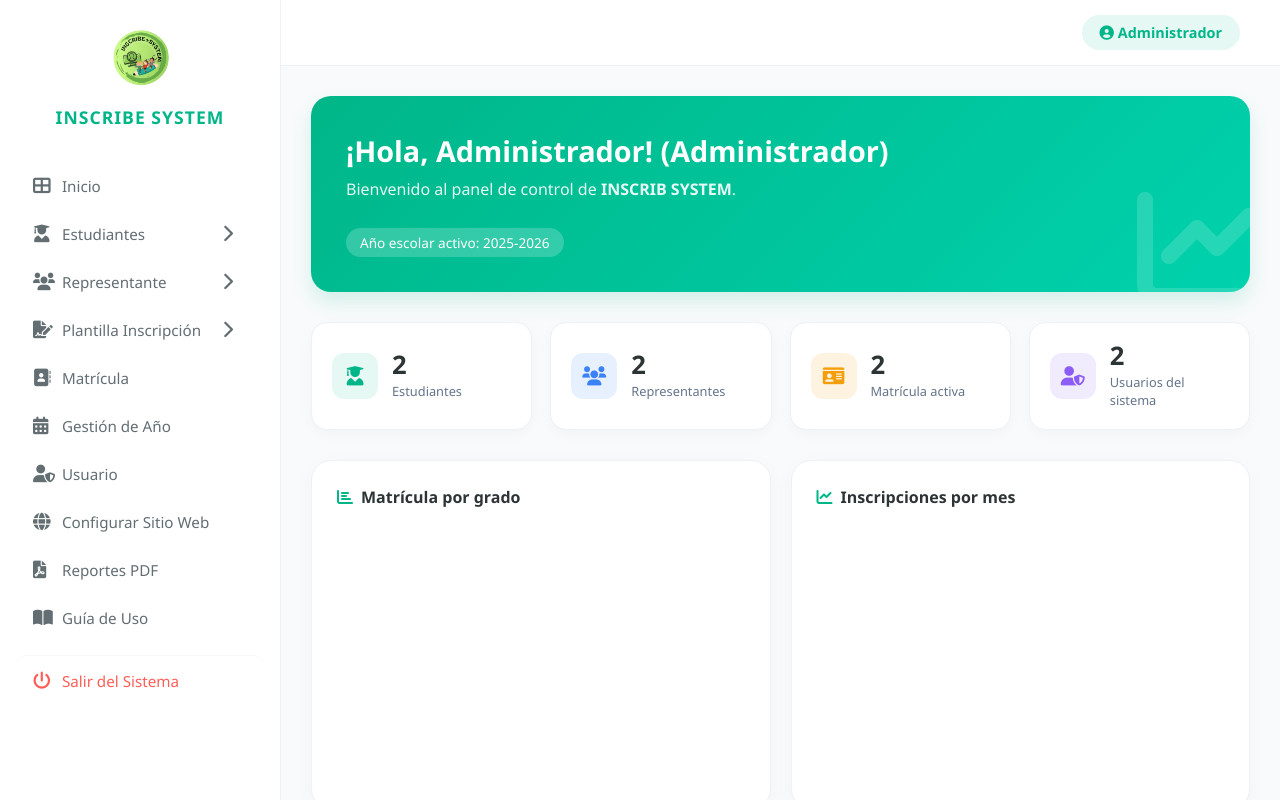
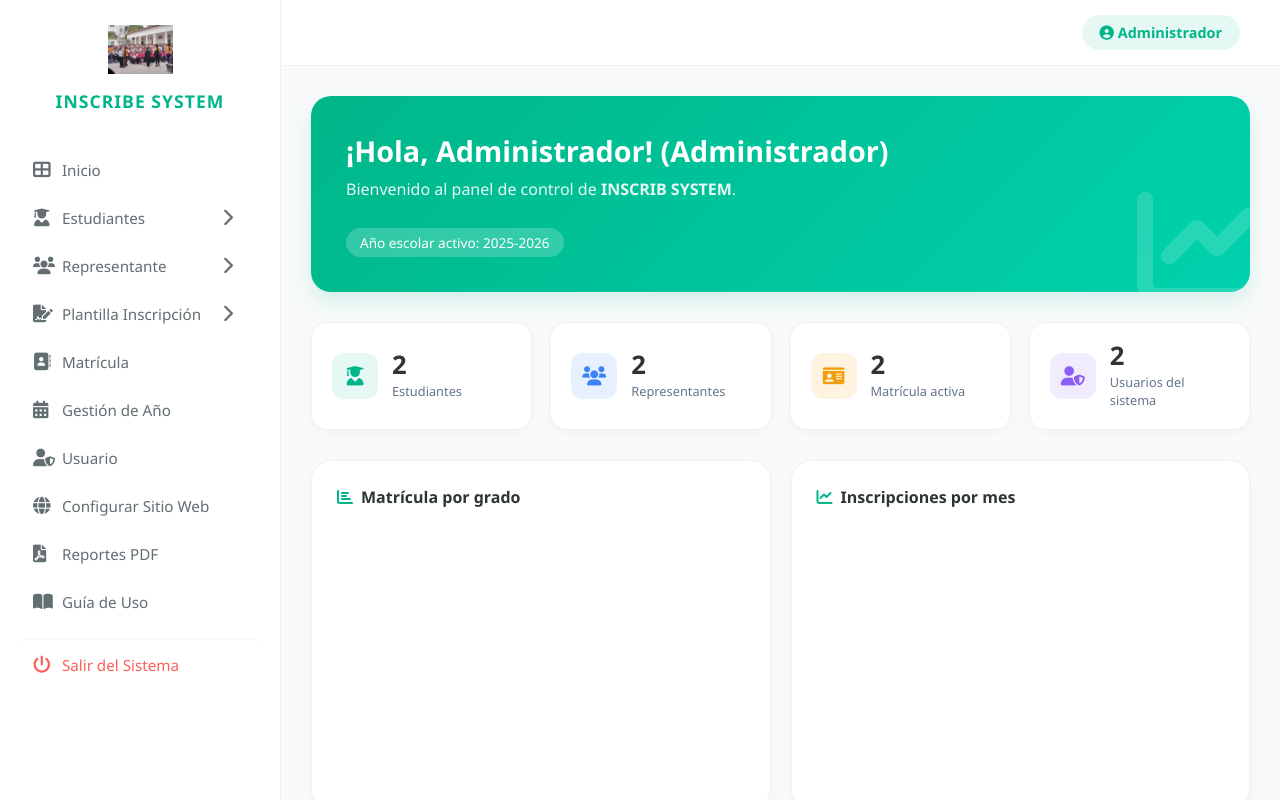
Before and after one commit to sghost778/inscrib-system, a Flask app: page /menu in a window 1280 px wide. Run offline with Flask 3, Linux system fonts and the light colour scheme; the visitor is signed in with stand-in values (Sample User, id 1); data comes from the database, SQL or seed files in the repository; data that the repository does not hold is empty.

Commit message:
Escudo de la escuela como logo en el panel admin (login, menu y paginas internas)

```diff
--- a/backend_inscribe/templates/estudiantes_consulta.html
+++ b/backend_inscribe/templates/estudiantes_consulta.html
@@ -28,7 +28,7 @@
     <meta name="apple-mobile-web-app-status-bar-style" content="black-translucent">
 
 
-    <link rel="apple-touch-icon" href="{{ url_for('static', filename='logo.png') }}">
+    <link rel="apple-touch-icon" href="{{ url_for('static', filename='escudo.jpg') }}">
 
 
 
--- a/backend_inscribe/templates/estudiantes_listado.html
+++ b/backend_inscribe/templates/estudiantes_listado.html
@@ -31,7 +31,7 @@
     <meta name="apple-mobile-web-app-status-bar-style" content="black-translucent">
 
 
-    <link rel="apple-touch-icon" href="{{ url_for('static', filename='logo.png') }}">
+    <link rel="apple-touch-icon" href="{{ url_for('static', filename='escudo.jpg') }}">
 
 
     <style>
--- a/backend_inscribe/templates/estudiantes_registro.html
+++ b/backend_inscribe/templates/estudiantes_registro.html
@@ -31,7 +31,7 @@
     <meta name="apple-mobile-web-app-status-bar-style" content="black-translucent">
 
 
-    <link rel="apple-touch-icon" href="{{ url_for('static', filename='logo.png') }}">
+    <link rel="apple-touch-icon" href="{{ url_for('static', filename='escudo.jpg') }}">
 
 
 
--- a/backend_inscribe/templates/gestion_ano.html
+++ b/backend_inscribe/templates/gestion_ano.html
@@ -31,7 +31,7 @@
     <meta name="apple-mobile-web-app-status-bar-style" content="black-translucent">
 
 
-    <link rel="apple-touch-icon" href="{{ url_for('static', filename='logo.png') }}">
+    <link rel="apple-touch-icon" href="{{ url_for('static', filename='escudo.jpg') }}">
 
 
 
--- a/backend_inscribe/templates/inicio_contenido.html
+++ b/backend_inscribe/templates/inicio_contenido.html
@@ -9,7 +9,7 @@
     <meta name="theme-color" content="#00b689">
     <meta name="apple-mobile-web-app-capable" content="yes">
     <meta name="apple-mobile-web-app-status-bar-style" content="black-translucent">
-    <link rel="apple-touch-icon" href="{{ url_for('static', filename='logo.png') }}">
+    <link rel="apple-touch-icon" href="{{ url_for('static', filename='escudo.jpg') }}">
     <script src="https://cdn.jsdelivr.net/npm/chart.js@4.4.1/dist/chart.umd.min.js"></script>
     <style>
         :root {
--- a/backend_inscribe/templates/login.html
+++ b/backend_inscribe/templates/login.html
@@ -22,7 +22,7 @@
 
 
 
-    <link rel="icon" href="{{ url_for('static', filename='logo.png') }}" type="image/png">
+    <link rel="icon" href="{{ url_for('static', filename='escudo.jpg') }}" type="image/jpeg">
 
 
     <link rel="stylesheet" href="https://cdnjs.cloudflare.com/ajax/libs/font-awesome/6.0.0/css/all.min.css">
@@ -499,7 +499,7 @@
     <div class="login-card">
 
 
-        <img src="{{ url_for('static', filename='logo.png') }}" alt="Logo"
+        <img src="{{ url_for('static', filename='escudo.jpg') }}" alt="Logo"
 
 
             class="logo-img">
--- a/backend_inscribe/templates/matricula.html
+++ b/backend_inscribe/templates/matricula.html
@@ -31,7 +31,7 @@
     <meta name="apple-mobile-web-app-status-bar-style" content="black-translucent">
 
 
-    <link rel="apple-touch-icon" href="{{ url_for('static', filename='logo.png') }}">
+    <link rel="apple-touch-icon" href="{{ url_for('static', filename='escudo.jpg') }}">
 
 
 
--- a/backend_inscribe/templates/menu.html
+++ b/backend_inscribe/templates/menu.html
@@ -19,7 +19,7 @@
     <title>INSCRIBE SYSTEM</title>
 
 
-    <link rel="icon" href="{{ url_for('static', filename='logo.png') }}" type="image/png">
+    <link rel="icon" href="{{ url_for('static', filename='escudo.jpg') }}" type="image/jpeg">
 
 
     <link rel="stylesheet" href="https://cdnjs.cloudflare.com/ajax/libs/font-awesome/6.0.0/css/all.min.css">
@@ -37,7 +37,7 @@
     <meta name="apple-mobile-web-app-status-bar-style" content="black-translucent">
 
 
-    <link rel="apple-touch-icon" href="{{ url_for('static', filename='logo.png') }}">
+    <link rel="apple-touch-icon" href="{{ url_for('static', filename='escudo.jpg') }}">
 
 
 
@@ -907,7 +907,7 @@
         <div class="sidebar-header">
 
 
-            <img src="{{ url_for('static', filename='logo.png') }}" alt="Logo">
+            <img src="{{ url_for('static', filename='escudo.jpg') }}" alt="Logo">
 
 
             <h3>INSCRIBE SYSTEM</h3>
--- a/backend_inscribe/templates/plantilla_nueva.html
+++ b/backend_inscribe/templates/plantilla_nueva.html
@@ -31,7 +31,7 @@
     <meta name="apple-mobile-web-app-status-bar-style" content="black-translucent">
 
 
-    <link rel="apple-touch-icon" href="{{ url_for('static', filename='logo.png') }}">
+    <link rel="apple-touch-icon" href="{{ url_for('static', filename='escudo.jpg') }}">
 
 
 
--- a/backend_inscribe/templates/plantillas_guardadas.html
+++ b/backend_inscribe/templates/plantillas_guardadas.html
@@ -31,7 +31,7 @@
     <meta name="apple-mobile-web-app-status-bar-style" content="black-translucent">
 
 
-    <link rel="apple-touch-icon" href="{{ url_for('static', filename='logo.png') }}">
+    <link rel="apple-touch-icon" href="{{ url_for('static', filename='escudo.jpg') }}">
 
 
 
--- a/backend_inscribe/templates/recuperar.html
+++ b/backend_inscribe/templates/recuperar.html
@@ -22,7 +22,7 @@
 
 
 
-    <link rel="icon" href="{{ url_for('static', filename='logo.png') }}" type="image/png">
+    <link rel="icon" href="{{ url_for('static', filename='escudo.jpg') }}" type="image/jpeg">
 
 
 
@@ -43,7 +43,7 @@
     <meta name="apple-mobile-web-app-status-bar-style" content="black-translucent">
 
 
-    <link rel="apple-touch-icon" href="{{ url_for('static', filename='logo.png') }}">
+    <link rel="apple-touch-icon" href="{{ url_for('static', filename='escudo.jpg') }}">
 
 
 
@@ -724,7 +724,7 @@
     <div class="container">
 
 
-        <img src="{{ url_for('static', filename='logo.png') }}" alt="Logo" class="logo-img">
+        <img src="{{ url_for('static', filename='escudo.jpg') }}" alt="Logo" class="logo-img">
 
 
         <div class="brand-name">INSCRIBE SYSTEM</div>
--- a/backend_inscribe/templates/registro.html
+++ b/backend_inscribe/templates/registro.html
@@ -22,7 +22,7 @@
 
 
 
-    <link rel="icon" href="{{ url_for('static', filename='logo.png') }}" type="image/png">
+    <link rel="icon" href="{{ url_for('static', filename='escudo.jpg') }}" type="image/jpeg">
 
 
 
@@ -43,7 +43,7 @@
     <meta name="apple-mobile-web-app-status-bar-style" content="black-translucent">
 
 
-    <link rel="apple-touch-icon" href="{{ url_for('static', filename='logo.png') }}">
+    <link rel="apple-touch-icon" href="{{ url_for('static', filename='escudo.jpg') }}">
 
 
 
@@ -715,7 +715,7 @@
     <div class="registration-card">
 
 
-        <img src="{{ url_for('static', filename='logo.png') }}" alt="Logo" class="logo-img">
+        <img src="{{ url_for('static', filename='escudo.jpg') }}" alt="Logo" class="logo-img">
 
 
         <div class="system-name">CREAR CUENTA</div>
--- a/backend_inscribe/templates/reportes.html
+++ b/backend_inscribe/templates/reportes.html
@@ -7,7 +7,7 @@
     <link rel="stylesheet" href="https://cdnjs.cloudflare.com/ajax/libs/font-awesome/6.0.0/css/all.min.css">
     <link rel="manifest" href="/manifest.json">
     <meta name="theme-color" content="#00b689">
-    <link rel="apple-touch-icon" href="{{ url_for('static', filename='logo.png') }}">
+    <link rel="apple-touch-icon" href="{{ url_for('static', filename='escudo.jpg') }}">
     <style>
         :root {
             --primary: #00b689;
--- a/backend_inscribe/templates/representantes_consulta.html
+++ b/backend_inscribe/templates/representantes_consulta.html
@@ -28,7 +28,7 @@
     <meta name="apple-mobile-web-app-status-bar-style" content="black-translucent">
 
 
-    <link rel="apple-touch-icon" href="{{ url_for('static', filename='logo.png') }}">
+    <link rel="apple-touch-icon" href="{{ url_for('static', filename='escudo.jpg') }}">
 
 
 
--- a/backend_inscribe/templates/representantes_listado.html
+++ b/backend_inscribe/templates/representantes_listado.html
@@ -31,7 +31,7 @@
     <meta name="apple-mobile-web-app-status-bar-style" content="black-translucent">
 
 
-    <link rel="apple-touch-icon" href="{{ url_for('static', filename='logo.png') }}">
+    <link rel="apple-touch-icon" href="{{ url_for('static', filename='escudo.jpg') }}">
 
 
 
--- a/backend_inscribe/templates/representantes_registro.html
+++ b/backend_inscribe/templates/representantes_registro.html
@@ -31,7 +31,7 @@
     <meta name="apple-mobile-web-app-status-bar-style" content="black-translucent">
 
 
-    <link rel="apple-touch-icon" href="{{ url_for('static', filename='logo.png') }}">
+    <link rel="apple-touch-icon" href="{{ url_for('static', filename='escudo.jpg') }}">
 
 
 
--- a/backend_inscribe/templates/restablecer.html
+++ b/backend_inscribe/templates/restablecer.html
@@ -5,7 +5,7 @@
     <meta charset="UTF-8">
     <meta name="viewport" content="width=device-width, initial-scale=1.0">
     <title>Restablecer Contraseña - INSCRIBE SYSTEM</title>
-    <link rel="icon" href="{{ url_for('static', filename='logo.png') }}" type="image/png">
+    <link rel="icon" href="{{ url_for('static', filename='escudo.jpg') }}" type="image/jpeg">
     <link rel="stylesheet" href="https://cdnjs.cloudflare.com/ajax/libs/font-awesome/6.0.0/css/all.min.css">
     <style>
         :root {
@@ -200,7 +200,7 @@
     </div>
 
     <div class="container">
-        <img src="{{ url_for('static', filename='logo.png') }}" alt="Logo" class="logo-img">
+        <img src="{{ url_for('static', filename='escudo.jpg') }}" alt="Logo" class="logo-img">
         <div class="brand-name">INSCRIBE SYSTEM</div>
         <h2>Restablecer Contraseña</h2>
 
--- a/backend_inscribe/templates/usuarios.html
+++ b/backend_inscribe/templates/usuarios.html
@@ -31,7 +31,7 @@
     <meta name="apple-mobile-web-app-status-bar-style" content="black-translucent">
 
 
-    <link rel="apple-touch-icon" href="{{ url_for('static', filename='logo.png') }}">
+    <link rel="apple-touch-icon" href="{{ url_for('static', filename='escudo.jpg') }}">
 
 
 
```
